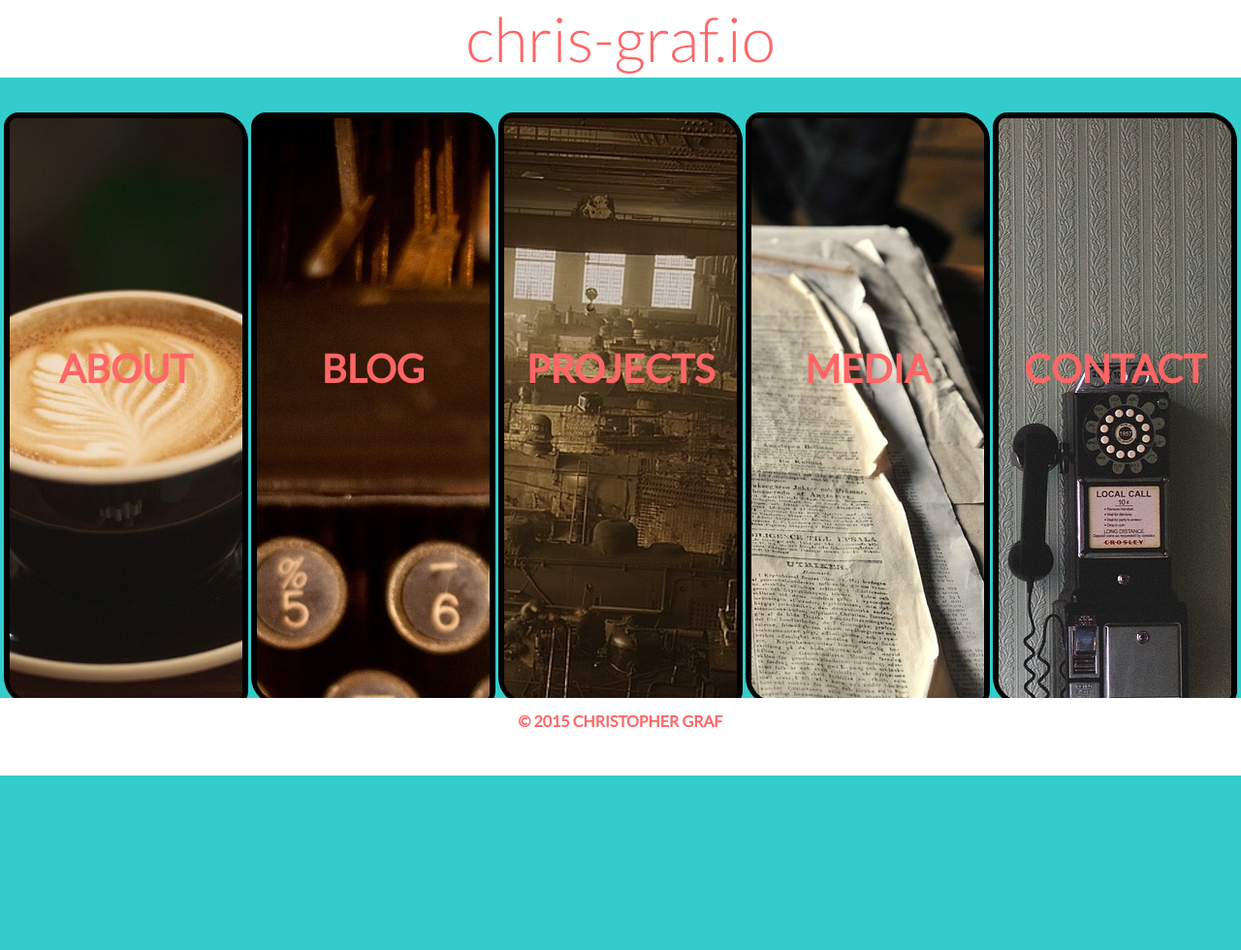
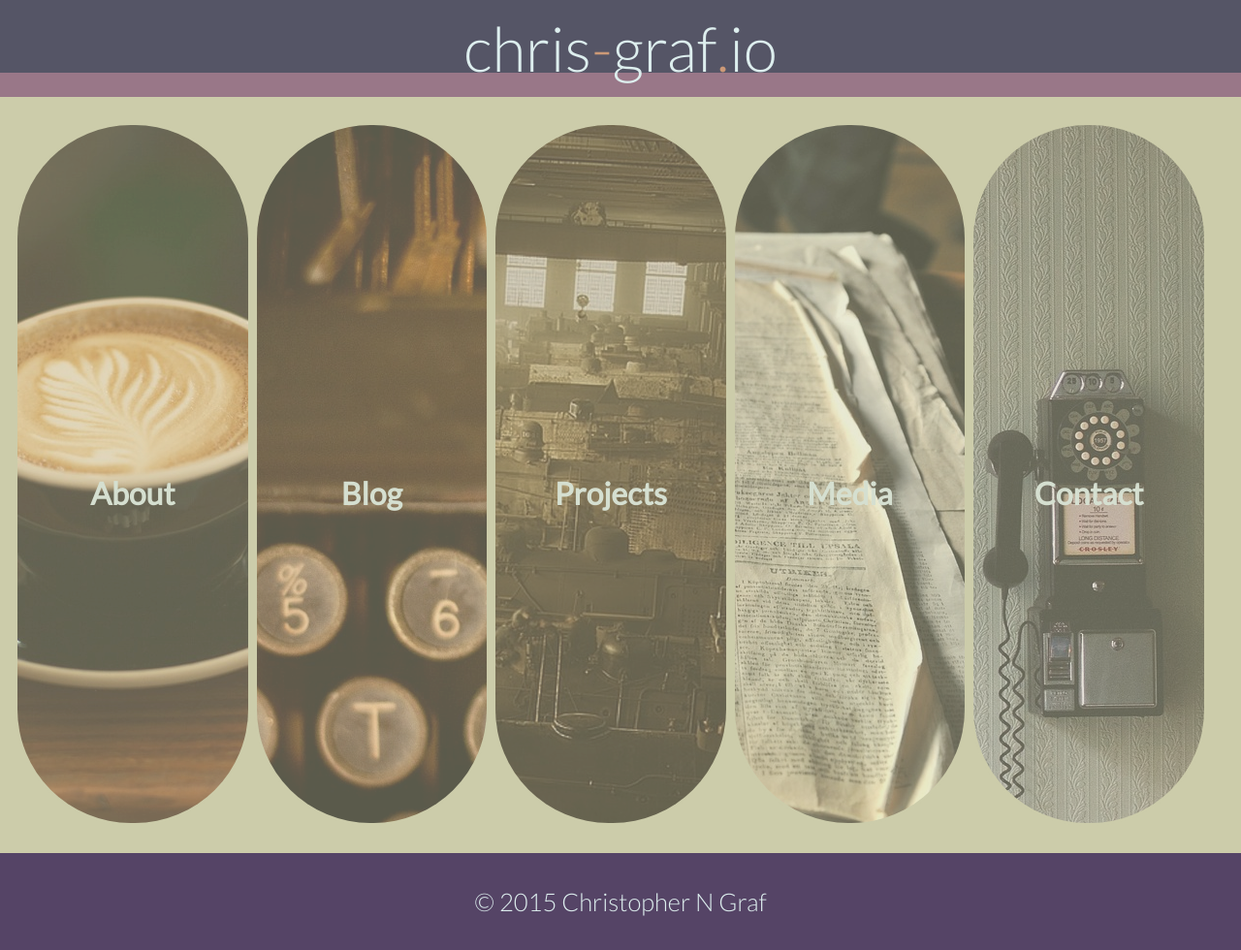
Before and after one commit to chris-graf/chris-graf.github.io, a plain HTML site: page index.html in a window 1280 px wide. Shown: the whole page at 97% size. Before the commit the page ends 800 px from the top, so only its background shows below. Drawn offline with Linux system fonts and the light colour scheme.

Commit message:
update site index

```diff
--- a/index.html
+++ b/index.html
@@ -3,80 +3,70 @@
 <html>
 
 <head>
-  <title>Chris-Graf.io | HOME</title>
+  <title>chris-graf.io | HOME</title>
   <meta charset="UTF-8">
   <link href='http://fonts.googleapis.com/css?family=Lato:400,300|Merriweather:400&effect=outline' rel='stylesheet' type='text/css'>
   <link rel="stylesheet" type="text/css" href="stylesheets/default.css">
+  <link rel="icon" href="favicon.ico">
 </head>
 
 <body>
 
   <header>
+    <h1><a href="#">chris<div class="punctuation">-</div>graf<div class="punctuation">.</div>io</a></h1>
     <nav>
-      <h1><a href="#">chris-graf.io</a></h1>
     </nav>
   </header>
 
     <div class="link-array">
       <div class="img-box">
-        <a href=#>
-          <section>
+        <a href="#">
             <img src="blog/imgs/coffee.png" />
             <div class="font-effect-outline">
               <h1>About</h1>
             </div>
-          </section>
         </a>
       </div>
-
       <div class="img-box">
         <a href="blog/index.html">
-          <section>
             <img src="blog/imgs/typewriter.png" />
             <div class="font-effect-outline">
               <h1>Blog</h1>
             </div>
-          </section>
         </a>
       </div>
 
       <div class="img-box">
         <a href=#>
-          <section>
             <img src="blog/imgs/engines.png" />
             <div class="font-effect-outline">
               <h1>Projects</h1>
             </div>
-          </section>
         </a>
       </div>
 
       <div class="img-box">
         <a href=#>
-          <section>
             <img src="blog/imgs/news.png" />
             <div class="font-effect-outline">
               <h1>Media</h1>
             </div>
-          </section>
         </a>
       </div>
 
       <div class="img-box">
         <a href=#>
-          <section>
             <img src="blog/imgs/rotary.png" />
             <div class="font-effect-outline">
               <h1>Contact</h1>
             </div>
-          </section>
         </a>
       </div>
 
     </div>
   <footer>
     <h1>
-      <p>&copy; 2015 Christopher Graf</p>
+      <p>&copy; 2015 Christopher N Graf</p>
     </h1>
   </footer>
 
--- a/stylesheets/default.css
+++ b/stylesheets/default.css
@@ -1,132 +1,126 @@
+/* colors
+
+  -london lamplight-
+  #556  #546;
+  #978  #a68;
+  #c97  #f84;
+  #eee  #dee;
+  #cca  #cca;
+
+*/
+
 /* global */
 
+* {
+  margin: 0px;
+  padding: 0px;
+}
+
 body {
-  background: #3cc;
-  padding-top: 60px;
+  background: #cca; /* vague sky */
   font-family: 'Lato', 'Open Sans', serif;
   font-weight: 400;
-  margin: 5px 0;
 }
 
-h1 {
-  text-transform: uppercase;
-  font-size: 2.5em;
-  position: absolute;
-  text-align: center;
-  font-style: bold;
-  color: #F66;
-  margin: 50% 0 0 0;
-  bottom: 50%;
-  min-width: 240px;
+a, a:visited {
+  text-decoration: none;
+  color: inherit;
 }
 
-header h1 {
-  text-transform: none;
-  font-size: 4em;
-  font-weight: 300;
-  position: fixed;
-  text-align: center;
-  font-style: bold;
-  color: #3cc;
+header {
+  background: #556; /* purple sunrise */
   margin: 0 auto;
   width: 100%;
-  height: 10%;
-  line-height: 1.25;
-  top: 0;
-  display: block;
-  background-color: white;
-  z-index: 1000;
+  height: 100px;
+  position: relative;
 }
 
-header a {
-  color: #f66;
-  text-decoration: none;
+header h1, footer h1 {
+  color: #dee;
+  line-height: 100px;
+  position: absolute;
+  vertical-align: middle;
+  width: 100%;
+  text-align: center;
+  font-weight: 300;
+  font-size: 4em;
+  z-index: 10;
 }
 
-a:hover h1 {
-  color: white;
+header h1 .punctuation {
+  color: #c97;
+  display: inline-block;
 }
 
-footer h1 {
-  margin: auto;
-  position: fixed;
-  background-color: white;
-  width: 100%;
-  font-size: 1em;
-  top: 90%;
-  bottom: 0;
+a:hover .punctuation {
+  color: #f84;
 }
 
-section {
-  overflow: auto;
-}
-
-textarea {
-  resize: vertical;
-}
-
-.image {
-  position: relative;
-  z-index: 1;
+nav {
+  background: #978;
+  width: 100%;
+  position: absolute;
+  height: 25px;
+  bottom: 0;
+  z-index: 5;
 }
 
 
-/* typography */
-
-h1, h2, h3, h4, h5, h6 {
-  line-height: 1;
-}
-
-h2 {
-  font-size: 1.2em;
-  letter-spacing: -1px;
-  margin-bottom: 30px;
-  text-align: center;
-  font-weight: normal;
-}
-
-/* elements */
-
-
 .link-array {
-  text-align: center;
-  margin-top: 4%;
+  width: 100%;
+  max-width: 1250px;
+  margin: 2% auto;
+  position: relative;
+  opacity: 0.75
 }
 
 .img-box {
-  width: 240px;
-  margin: 0 auto;
-  height: 600px;
-  background-color: black;
   display: inline-block;
+  position: relative;
+  width: 19%;
+  max-width: 240px;
+  height: 720px;
+  max-height: 75%;
+  overflow: hidden;
   text-align: center;
-  overflow: hidden;
+  margin: auto;
+  background: #cca;
   border-style: solid;
-  border-width: 5px;
-  border-color: black;
-  border-radius: 15px 30px;
-  padding: 1px;
+  border-width: 0.5%;
+  border-color: #cca;
+  border-radius: 120px;
+  opacity: inherit;
 }
 
-@media (max-width: 1240px) {
-  h1 {
-    font-size: 1.75em;
-    min-width: 160px;
-    }
-
-  .img-box {
-    width: 160px;
-  }
-
+.img-box img {
+  position: relative;
 }
 
-@media (max-width: 720px) {
-  h1 {
-    font-size: 0.75em;
-    min-width: 100px;
-    }
+.img-box h1 {
+  top: 0;
+  padding: 360px 0;
+  width: 100%;
+  height: 100%;
+  position: absolute;
+  color: #dee;
+}
 
-  .img-box {
-    width: 100px;
-  }
+.img-box:hover {
+  opacity: 1.0;
+  background: black;
+  border-color: black;
 }
+
+.img-box h1:hover {
+  color: white;
+  font-size: 2.2em;
+}
+
+footer {
+  background: #546; /* purple sunrise */
+  margin: 0 auto;
+  width: 100%;
+  height: 100px;
+  bottom: 0;
+  font-size: 40%;
+}
```
Also changed, not shown: blog/index.html (+1 -1 lines), blog/imgs/favicon.png (added), favicon.ico (added).
